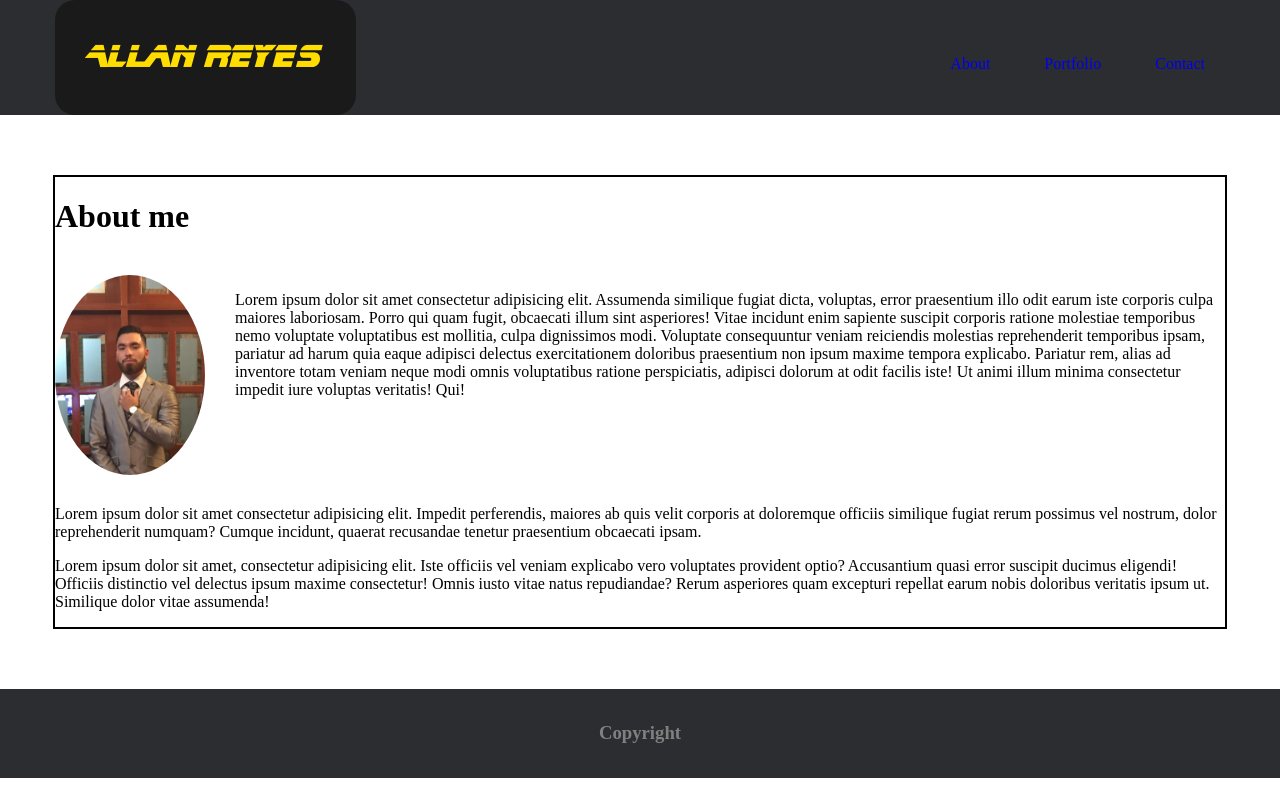
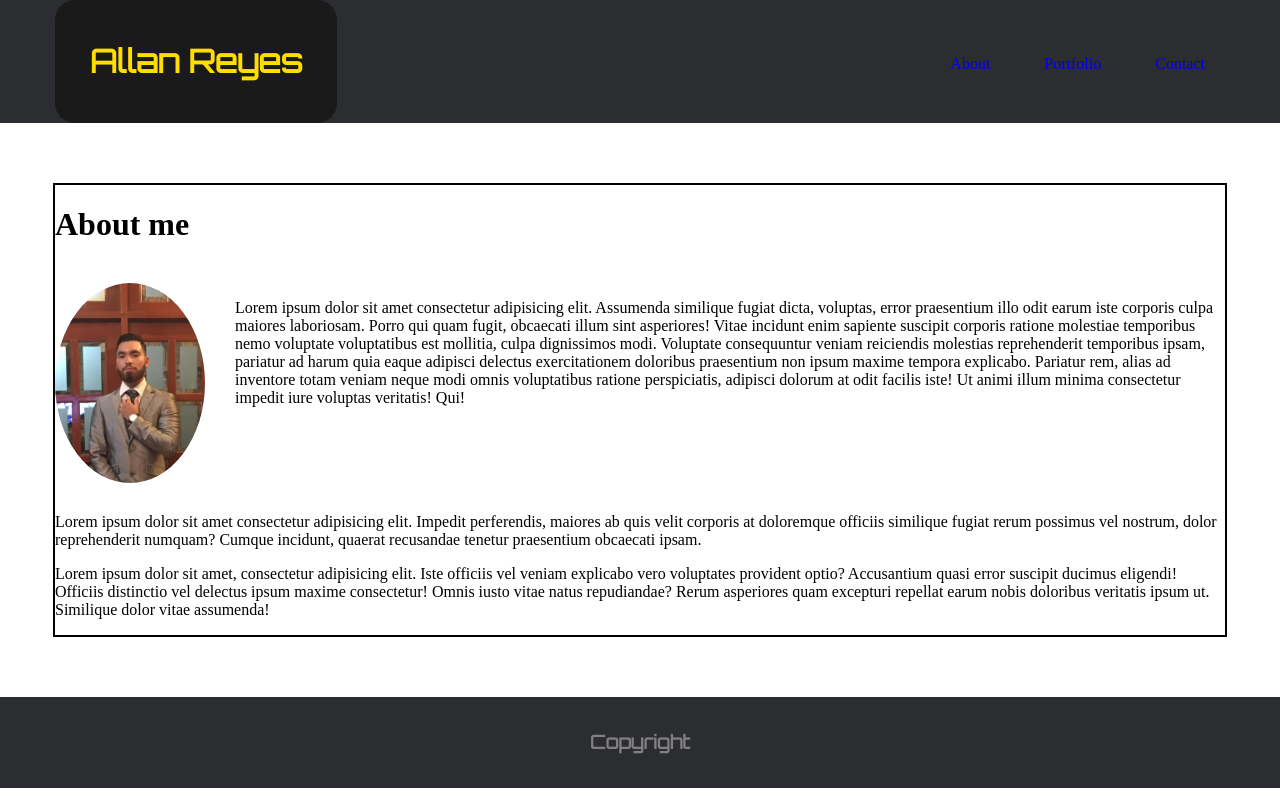
Before and after one commit to AllanCrazyProgrammer/Basic-Portfolio, a plain HTML site: page index.html in a window 1280 px wide. Drawn offline with Linux system fonts and the light colour scheme.

Commit message:
orbitron font added

```diff
--- a/assests/css/style.css
+++ b/assests/css/style.css
@@ -1,13 +1,6 @@
 body,html{
     margin: 0;
 }
-
-@font-face {
-    font-family: 'bladeRunner';
-    src: url('/assests/fonts/bladrmf.ttf')
-}
-
-
 
 .limit-width{
     width: 100%;
@@ -35,9 +28,10 @@ body,html{
     background-color: #1a1a1a;
     border-radius: 20px;
 }
-    .my-name h1{
+    .orbitron{
         color: #ffdd00;
-        font-family: 'bladeRunner';
+        font-family: 'Orbitron', sans-serif;
+
     }
 
 .nav-bar{
--- a/index.html
+++ b/index.html
@@ -4,6 +4,7 @@
     <meta charset="UTF-8">
     <meta name="viewport" content="width=device-width, initial-scale=1.0">
     <meta http-equiv="X-UA-Compatible" content="ie=edge">
+    <link href="https://fonts.googleapis.com/css?family=Orbitron" rel="stylesheet">
     <link rel="stylesheet" href="assests/css/style.css">
     <title>Allan Reyes</title>
 </head>
@@ -12,7 +13,7 @@
     <header class="main-header limit-width">
         <div class="header-inner global-width">
             <div class="my-name">
-                <h1>Allan Reyes</h1>
+                <h1 class="orbitron">Allan Reyes</h1>
             </div>
 
             <nav class="nav-bar">
@@ -41,7 +42,7 @@
 
     <footer class="main-footer limit-width">
         <div class="footer-inner global-width"></div>
-            <h3 class="footer-content">Copyright</h3>
+            <h3 class="footer-content orbitron">Copyright</h3>
     </footer>
 
 </body>
```
Also changed, not shown: assests/fonts/bladrmf.ttf (deleted).
